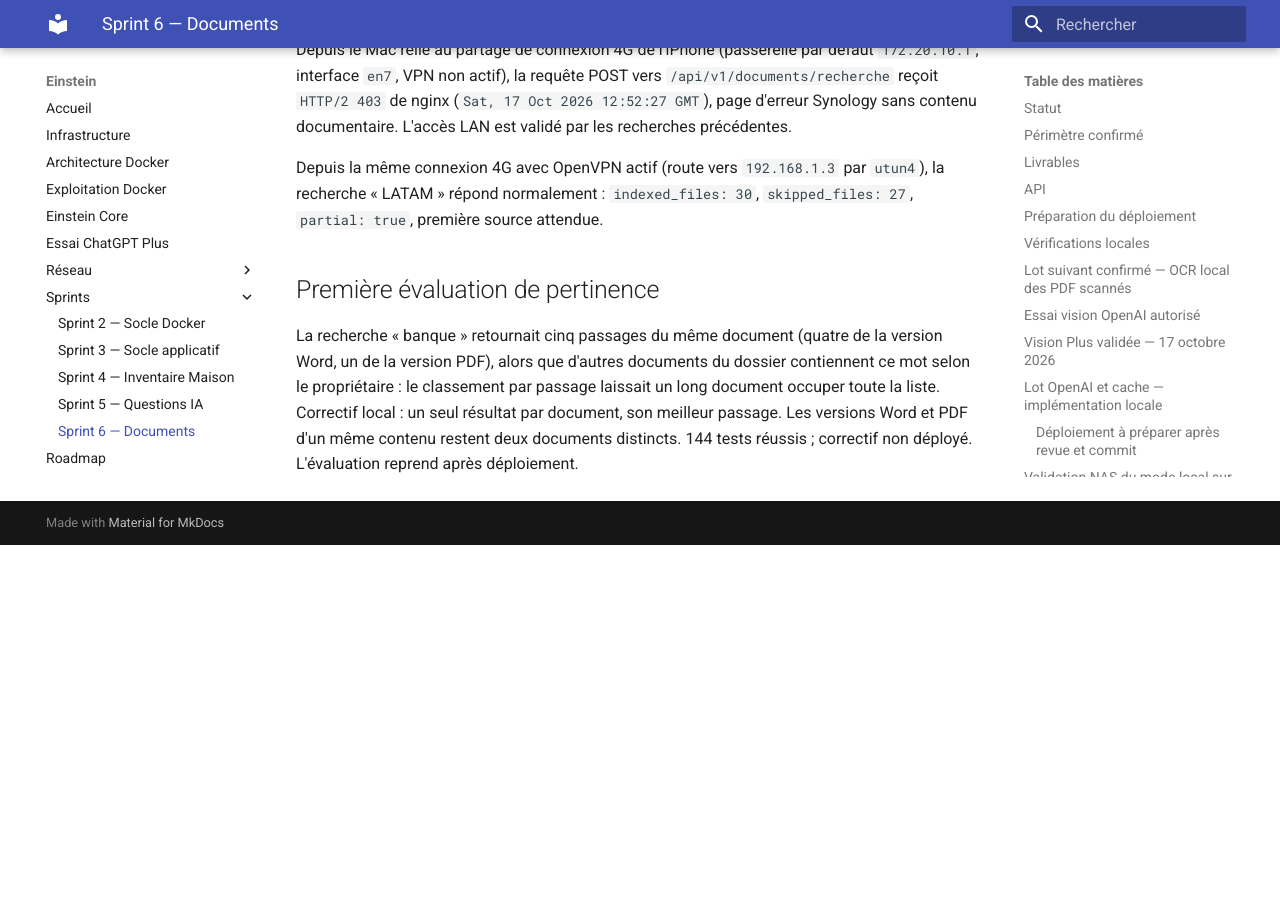
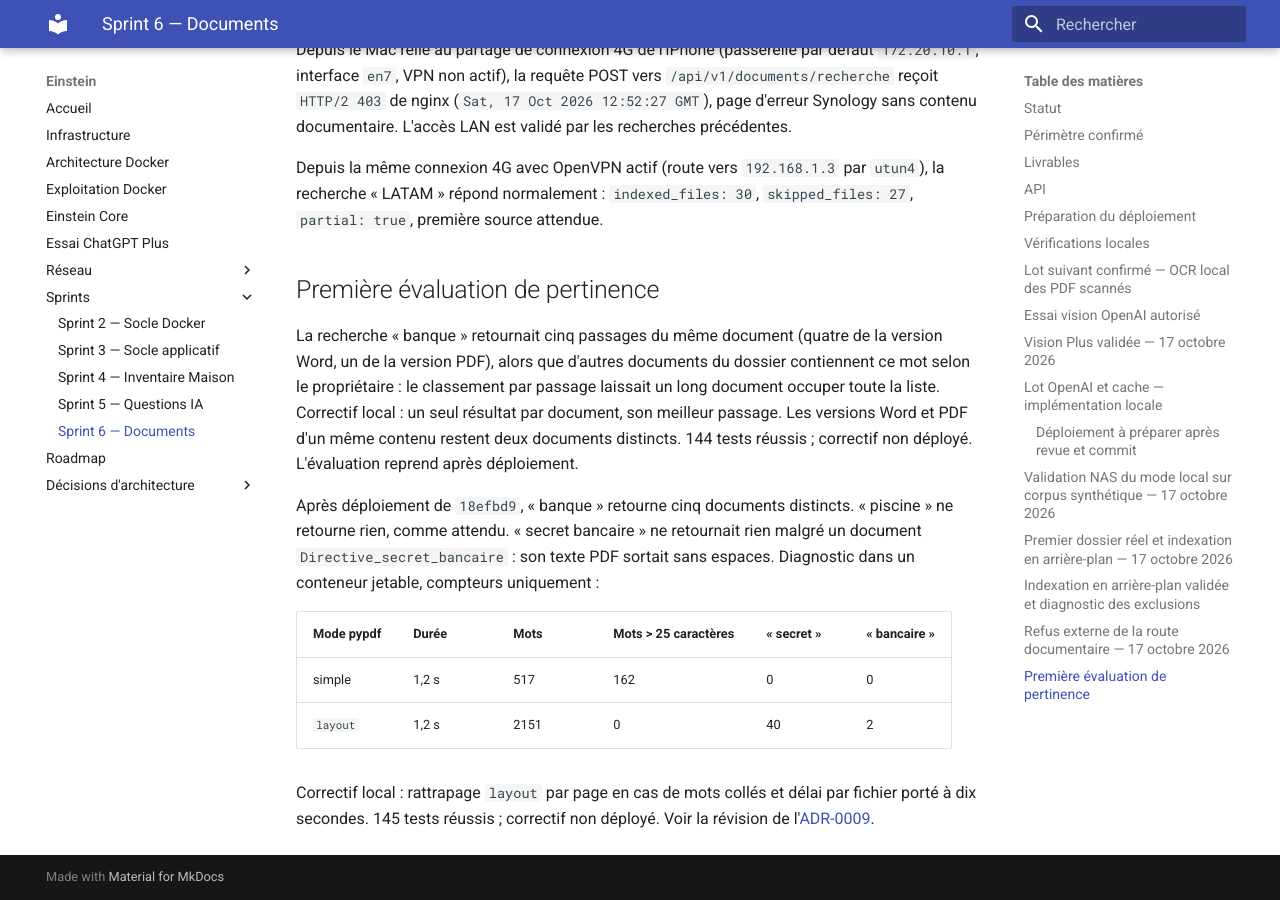
Before and after one commit to asanchez74/Einstein, an MkDocs documentation site: the page built from docs/sprints/sprint-6-recherche-documentaire.md, in a window 1280 px wide and 900 px high, scrolled down 8617 px. Built offline with MkDocs 1.6.1 and Material for MkDocs 9.7.7, drawn with Linux system fonts in a browser that asks for light colours; before the commit the page ends 9162 px from its top, so only the background shows below that.

Commit message:
fix: reconstituer les espaces des PDF dont le texte sort collé
Rattrapage par page avec le mode layout de pypdf lorsque plus de 5 % des
mots dépassent 25 caractères. Délai d'extraction par fichier porté de 3 à
10 secondes, l'indexation étant désormais en arrière-plan.

Co-Authored-By: Claude Opus 5.5 <noreply@anthropic.com>

```diff
--- a/docs/adr/0009-recherche-documentaire-locale.md
+++ b/docs/adr/0009-recherche-documentaire-locale.md
@@ -21,7 +21,8 @@ Les `.txt` et `.md` doivent être UTF-8. Les anciens `.doc` ne sont pas pris en
 
 ## Limites et isolation
 
-Extraction séquentielle dans des sous-processus, trois secondes par fichier,
+Extraction séquentielle dans des sous-processus, dix secondes par fichier
+(initialement trois),
 budget de parcours configurable (`EINSTEIN_DOCUMENTS_INDEX_BUDGET_SECONDS`,
 300 secondes par défaut, initialement trente). Sous Linux, chaque extracteur a une limite
 d'espace virtuel de 128 MiB ; elle ne remplace pas la limite mémoire Docker
@@ -108,3 +109,13 @@ de 300 secondes. L'isolation par sous-processus et les autres plafonds sont
 conservés. Le dossier `Travail` complet (13 219 candidats, profondeur 18)
 reste hors de portée de cette conception : un index persistant et incrémental
 ferait l'objet d'une décision distincte, si le besoin est confirmé.
+
+## Révision : texte PDF sans espaces — 17 octobre 2026
+
+Un PDF réel positionne ses mots sans caractère espace : l'extraction simple de
+pypdf produisait des mots collés (517 « mots » dont 162 de plus de 25 caractères,
+aucune occurrence de « secret »). Le mode `layout` de pypdf reconstitue
+l'espacement (2151 mots, aucun mot collé) en 1,2 seconde sur le DS918+.
+Il est utilisé en rattrapage, page par page, lorsque plus de 5 % des mots
+extraits dépassent 25 caractères ; les autres pages restent en mode simple.
+Le délai par fichier passe à dix secondes, l'indexation n'étant plus bloquante.
--- a/docs/sprints/sprint-6-recherche-documentaire.md
+++ b/docs/sprints/sprint-6-recherche-documentaire.md
@@ -395,3 +395,17 @@ laissait un long document occuper toute la liste. Correctif local : un seul
 résultat par document, son meilleur passage. Les versions Word et PDF d'un
 même contenu restent deux documents distincts. 144 tests réussis ; correctif
 non déployé. L'évaluation reprend après déploiement.
+
+Après déploiement de `18efbd9`, « banque » retourne cinq documents distincts.
+« piscine » ne retourne rien, comme attendu. « secret bancaire » ne retournait
+rien malgré un document `Directive_secret_bancaire` : son texte PDF sortait sans
+espaces. Diagnostic dans un conteneur jetable, compteurs uniquement :
+
+| Mode pypdf | Durée | Mots | Mots > 25 caractères | « secret » | « bancaire » |
+|---|---|---|---|---|---|
+| simple | 1,2 s | 517 | 162 | 0 | 0 |
+| `layout` | 1,2 s | 2151 | 0 | 40 | 2 |
+
+Correctif local : rattrapage `layout` par page en cas de mots collés et délai
+par fichier porté à dix secondes. 145 tests réussis ; correctif non déployé.
+Voir la révision de l'[ADR-0009](../adr/0009-recherche-documentaire-locale.md).
```
Also changed, not shown: 3 other files.
